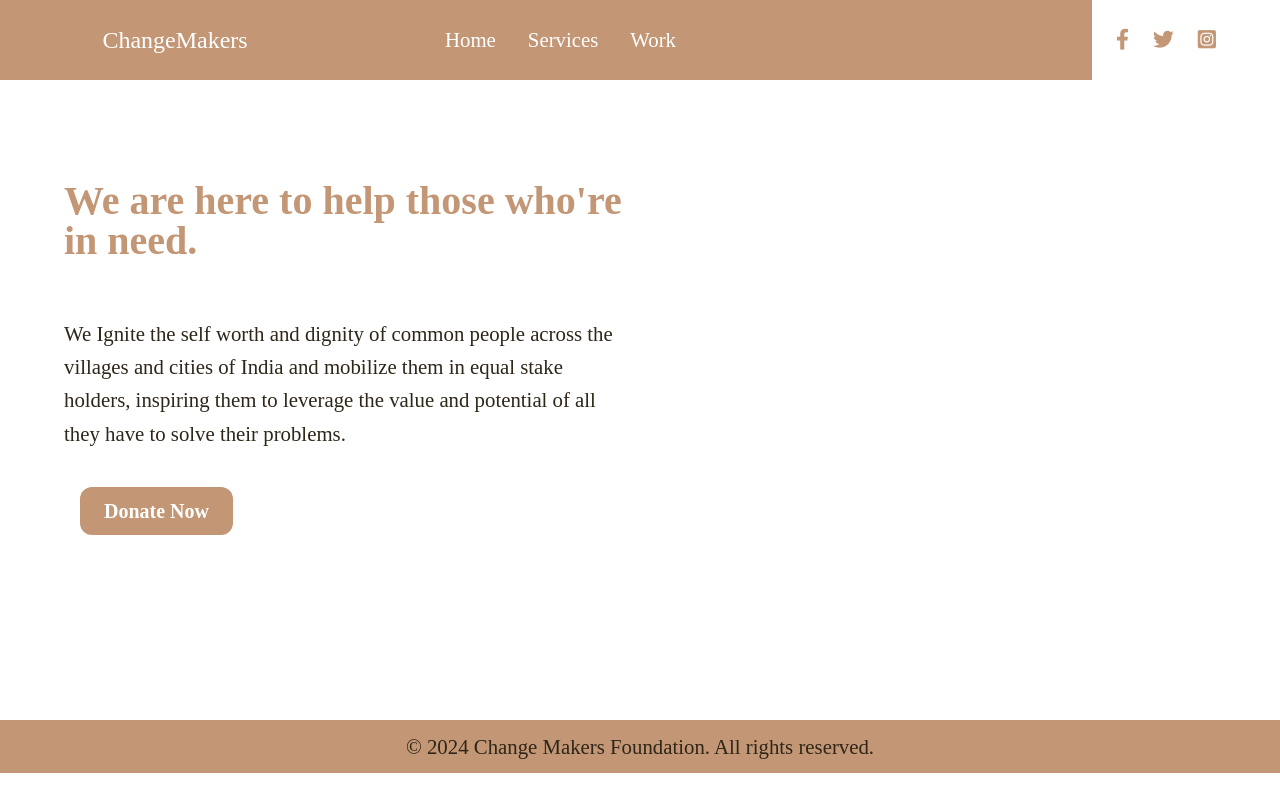
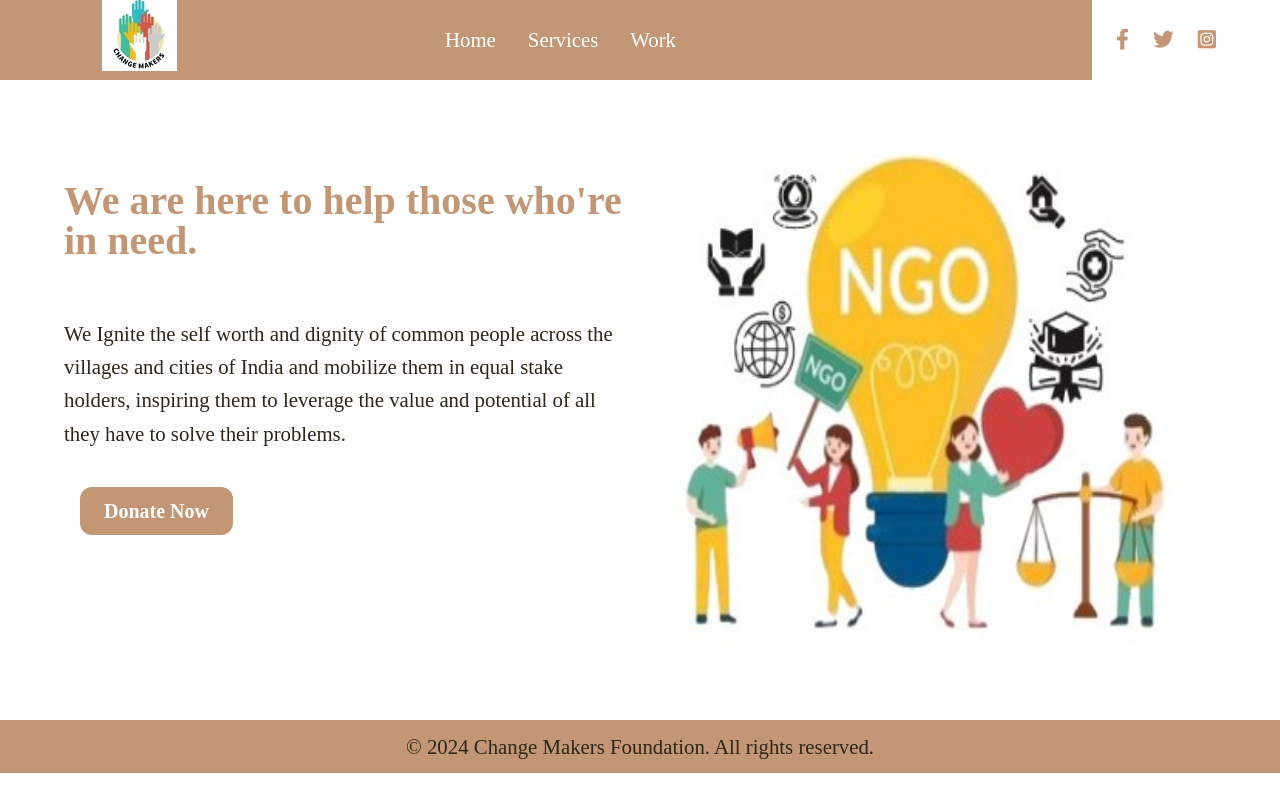
Before and after one commit to Sankash-Pandiya/DT_website1, a plain HTML site: page index.html in a window 1280 px wide. Drawn offline with Linux system fonts and the light colour scheme.

Commit message:
Added logo and bkg img

```diff
--- a/index.html
+++ b/index.html
@@ -17,7 +17,7 @@
   <body>
     <header>
       <div class="main-nav">
-        <a href="index.html" class="logo">ChangeMakers</a>
+        <a href="index.html" class="logo"><img src="logo1.jpg" alt="ChangeMakers"></a>
 
         <ul>
           <li><a href="index.html">home</a></li>
@@ -60,7 +60,7 @@
         </div>
 
         <div class="hero-img">
-          <img src="/Users/pratyush/Desktop/Screenshot 2024-12-13 at 11.14.29 AM.png" alt="Hero Image">
+          <img src="background1.jpg" alt="Hero Image">
         </div>
       </div>
     </div>
--- a/style.css
+++ b/style.css
@@ -23,6 +23,7 @@
 
   footer {
     background: rgb(195, 150, 117);
+    color: #fff;
     text-align: center;
     padding: 10px 0;
     position: relative;
```
Also changed, not shown: contact.html (+1 -1 lines), services.html (+1 -1 lines), work.html (+1 -1 lines), background.jpg, background1.jpg (added), logo.jpg (added), logo1.jpg (added).
